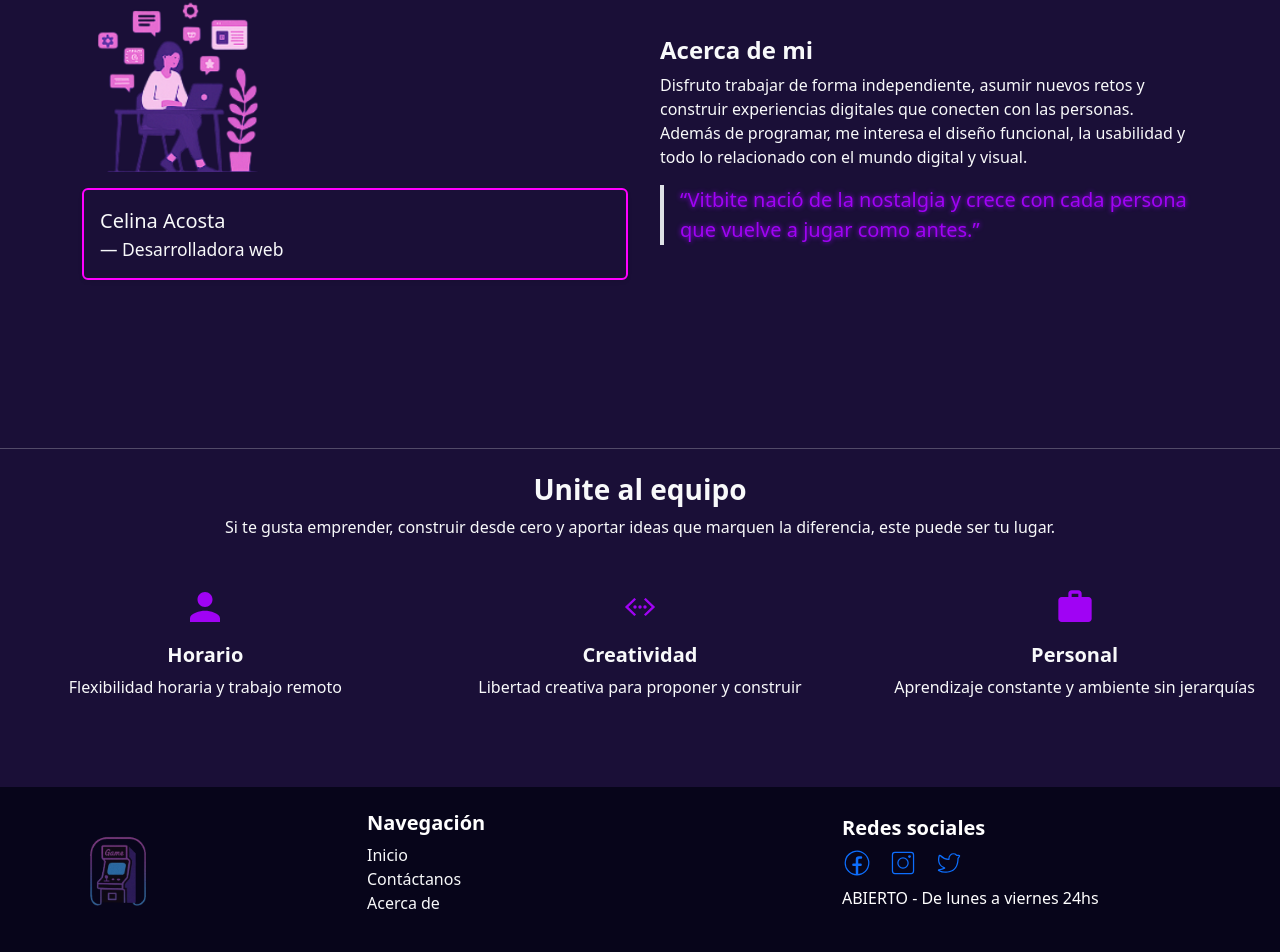
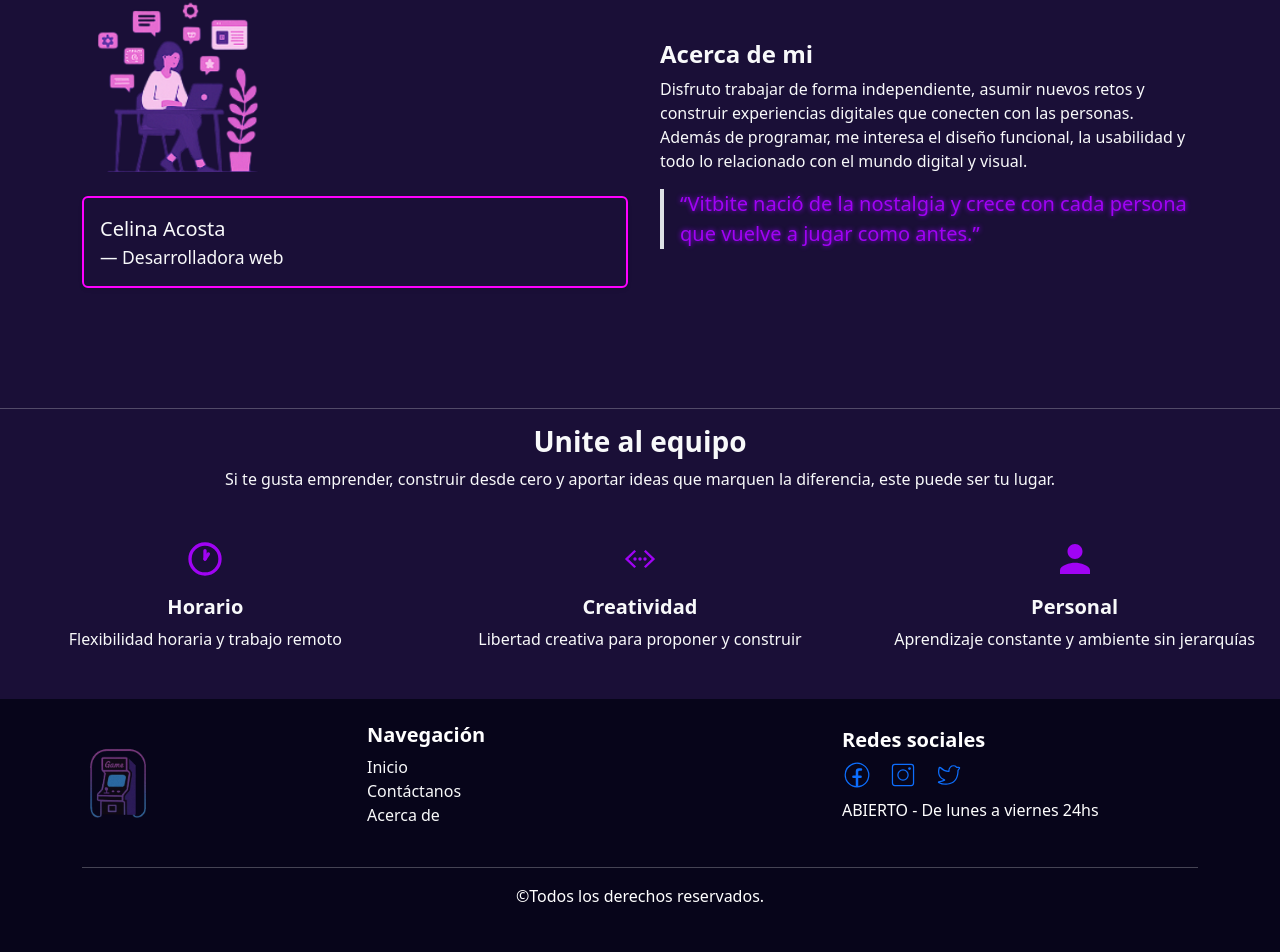
Before and after one commit to AcostaCl/Ecommerce-Gamer-React, a React (Vite) app: page /acercade in a window 1280 px wide. Shown: the part 475-1427 px from the top of the page. Built offline with nearby package versions, Linux system fonts and the light colour scheme.

Commit message:
cambié iconos a la seccion de trabaja con nosotros

```diff
--- a/src/components/pages/AcercaDe.jsx
+++ b/src/components/pages/AcercaDe.jsx
@@ -1,8 +1,8 @@
 import "../../styles/AcercaDe.css";
 import { Container, Row, Col, Card } from "react-bootstrap";
 import { IoMdPerson, IoIosCodeWorking } from "react-icons/io";
-import { MdOutlineWork } from "react-icons/md";
 import imagenAcercaDe from "../../img/imagen-acercade.png";
+import { TbClockHour1 } from "react-icons/tb";
 
 const AcercaDe = () => {
   return (
@@ -44,9 +44,9 @@ const AcercaDe = () => {
           <Row className="align-items-center mb-5">
             <Col md={6}>
               <img src={imagenAcercaDe} width={200} className="img-fluid" />
-              <Card className="mt-3 shadow-sm card-acercade">
+              <Card className="mt-4 shadow-sm card-acercade">
                 <Card.Body>
-                  <blockquote className="blockquote  mb-0">
+                  <blockquote className="blockquote mb-0">
                     <p className="text-light">Celina Acosta</p>
                     <footer className="blockquote-footer text-light">
                       Desarrolladora web
@@ -76,8 +76,8 @@ const AcercaDe = () => {
           </Row>
         </Container>
       </section>
-      <section className="text-center py-5 bg-purpura">
-        <hr className="text-light my-4" />
+      <section className="text-center py-2 bg-purpura">
+        <hr className="text-light" />
         <article>
           <h3 className="fw-bold text-light">Unite al equipo</h3>
           <p className="text-light mb-5">
@@ -88,7 +88,7 @@ const AcercaDe = () => {
         <article>
           <Row>
             <Col md={4} className="mb-4">
-              <IoMdPerson size={40} className="text-purpura mb-3" />
+              <TbClockHour1 size={40} className="text-purpura mb-3" />
               <h5 className="fw-bold text-light">Horario</h5>
               <p className="text-light">
                 Flexibilidad horaria y trabajo remoto
@@ -102,7 +102,7 @@ const AcercaDe = () => {
               </p>
             </Col>
             <Col md={4} className="mb-4">
-              <MdOutlineWork size={40} className="text-purpura mb-3" />
+              <IoMdPerson size={40} className="text-purpura mb-3" />
               <h5 className="fw-bold text-light">Personal</h5>
               <p className="text-light">
                 Aprendizaje constante y ambiente sin jerarquías
```
